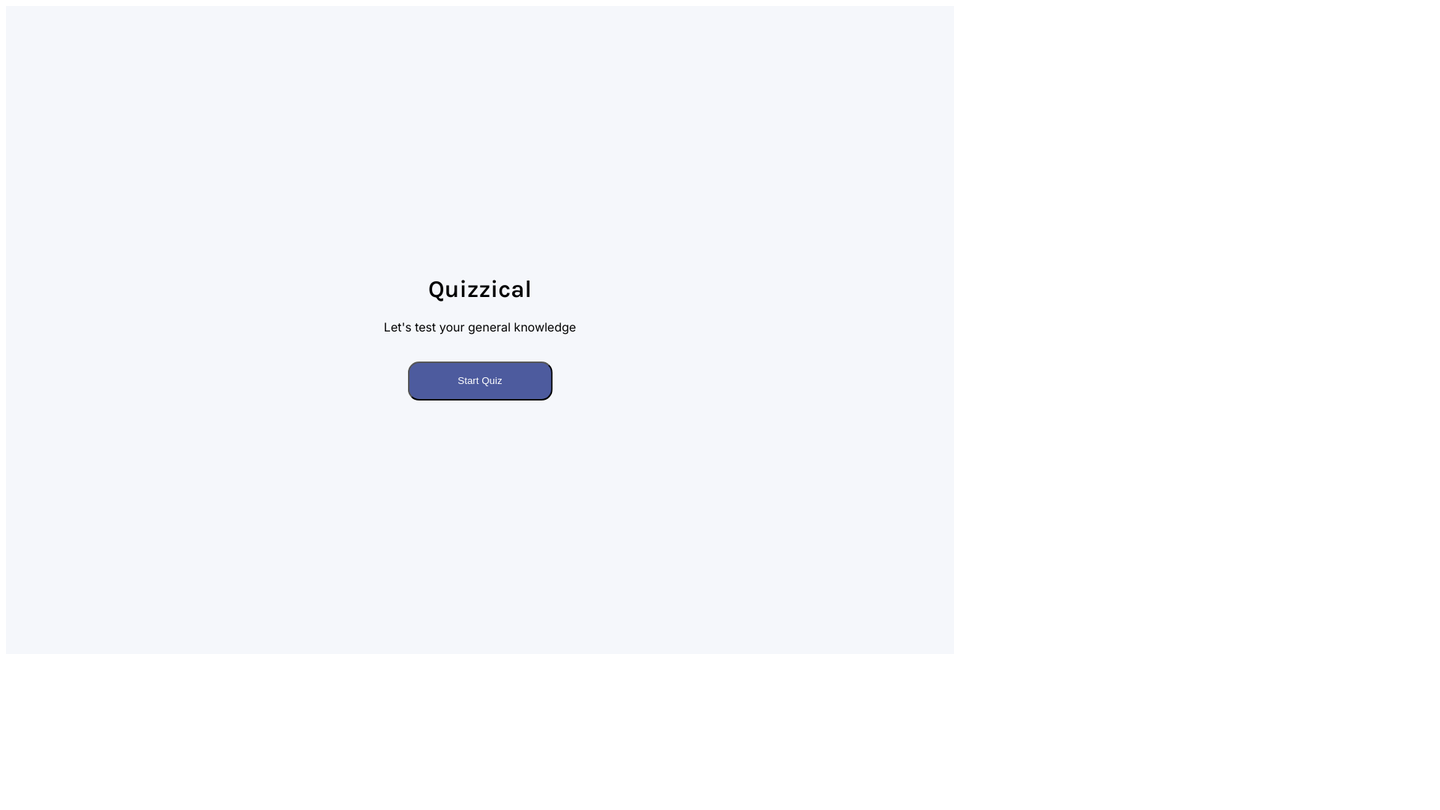
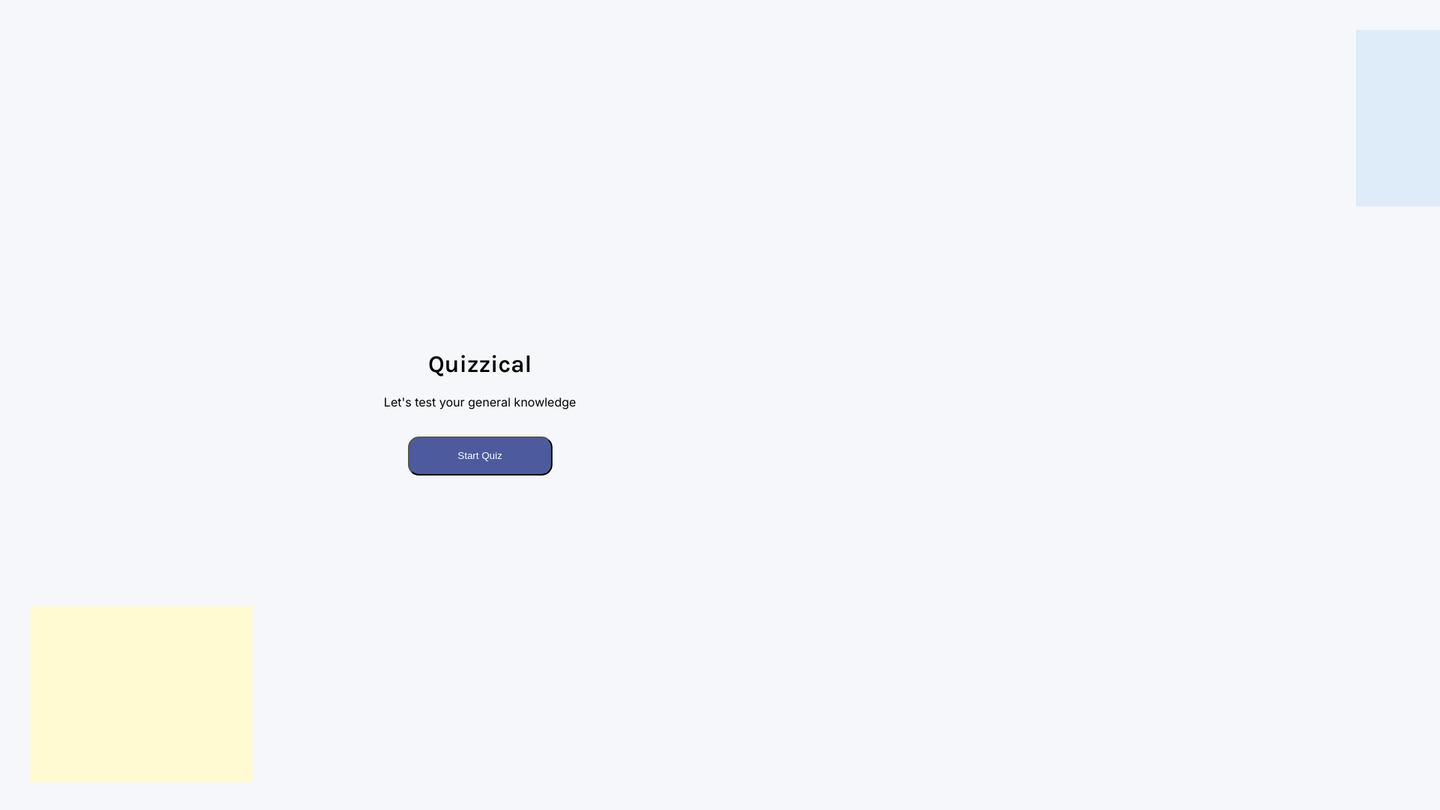
Before and after one commit to BlakeMack/quiz-app-react, a React (Vite) app: page / in a window 1280 px wide. Shown: the top 1080 px of the page at 75% size, 1920 px wide, since content can reach past the window. Before the commit the page ends 880 px from the top, so only its background shows below. Built offline with nearby package versions, Linux system fonts and the light colour scheme.

Commit message:
paint object rendered on page, not yet styled or dynamically positioned

```diff
--- a/src/App.css
+++ b/src/App.css
@@ -1,3 +1,6 @@
+body {
+  background-color: #F5F7FB;
+}
 
 .App {
   margin: 0 auto;
@@ -5,6 +8,23 @@
   position: relative;
   font-family: 'Inter', sans-serif;
   background-color: #F5F7FB;
+  position: relative;
+}
+
+.background-paint-yellow {
+  position: absolute;
+  width: 297px;
+  height: 235px;
+  background-color: #FFFAD1;
+  top: 800px;
+}
+
+.background-paint-blue {
+  position: absolute;
+  width: 297px;
+  height: 235px;
+  background-color: #DEEBF8;
+  left: 1800px;
 }
 
 .start-quiz {
--- a/src/App.jsx
+++ b/src/App.jsx
@@ -136,12 +136,14 @@ function App() {
 
 
   const styles = {
-    height: start ? "" : "800px"
+    height: start ? "" : "1000px"
   };
 
 
   return (
     <div className='App' style={styles}>
+      <div className='background-paint-yellow'></div>
+      <div className='background-paint-blue'></div>
       {start ? quizElements : < Start handleClick={startQuiz}/>}
       { start && !isScored && <div className='btn-container'>
         <button className='btn-submit' onClick={checkAnswers}>Check Answers</button>
```
